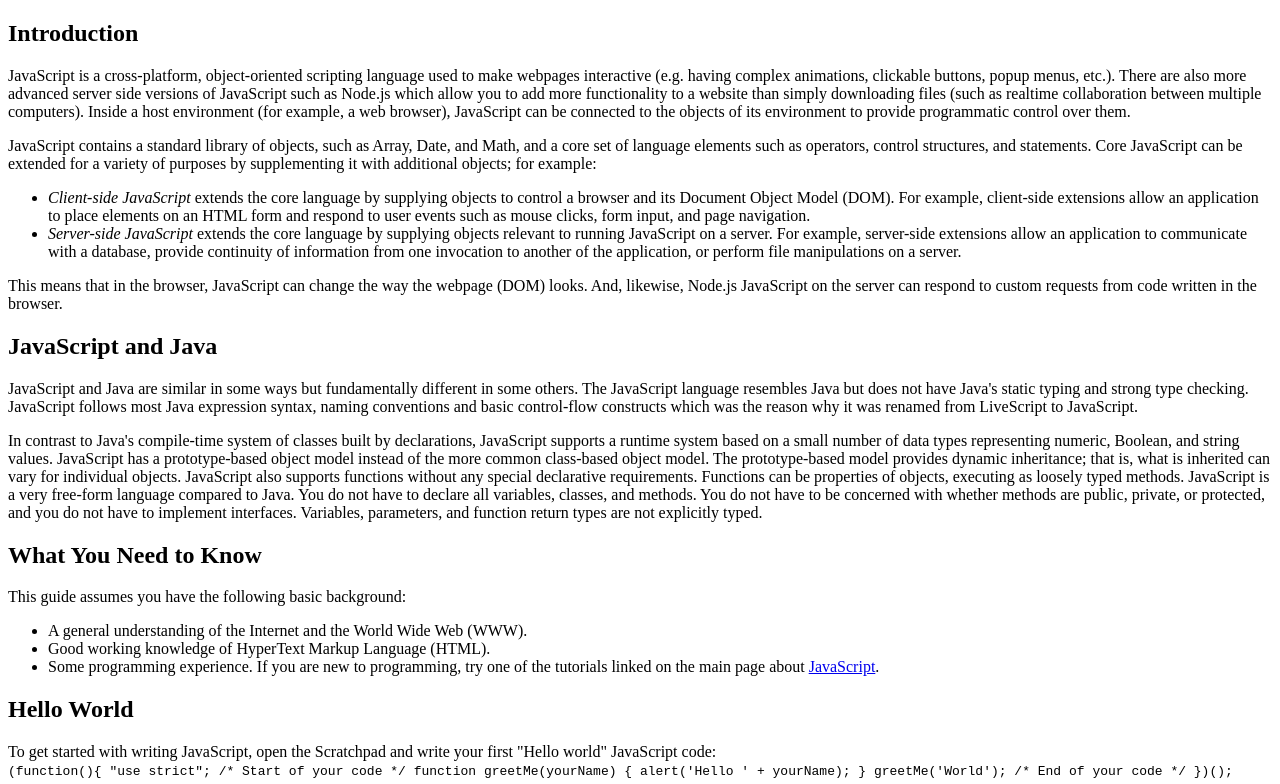
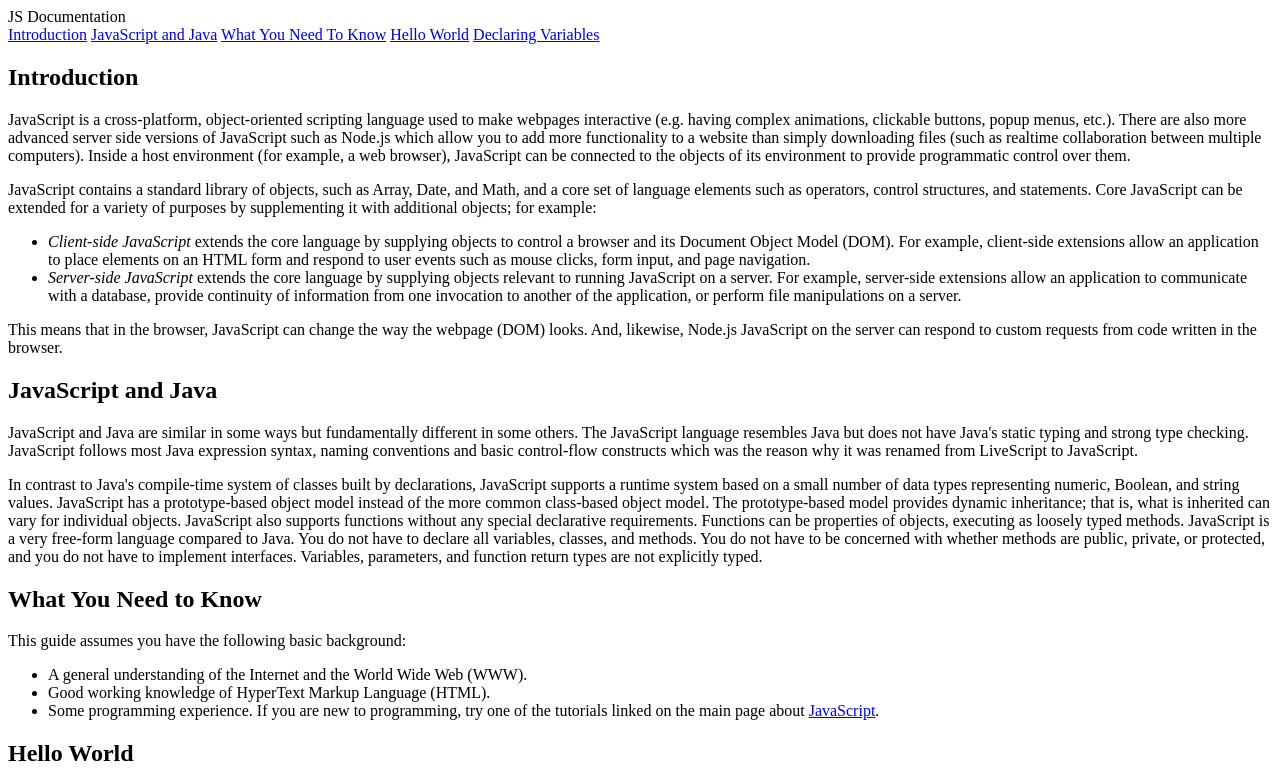
Before and after one commit to leni1/technical-doc-ui, a plain HTML site: page index.html in a window 1280 px wide. Shown: the top 784 px of the page. Drawn offline with Linux system fonts and the light colour scheme.

Commit message:
ft: Add navigation bar to home page
Added navigation bar to the home page and modified the page
content.

```diff
--- a/index.html
+++ b/index.html
@@ -7,6 +7,15 @@
     <title>JavaScript Technical Documentation</title>
 </head>
 <body>
+    <div class="container">
+        <nav id="navbar">
+            <header>JS Documentation</header>
+            <a href="#introduction">Introduction</a>
+            <a href="#javascript_java">JavaScript and Java</a>
+            <a href="#what_you_need_to_know">What You Need To Know</a>
+            <a href="#hello_world">Hello World</a>
+            <a href="#declaring_variables">Declaring Variables</a>
+        </nav>
         <main id="main-doc">
             <section class="main-section" id="introduction">
                 <h1>Introduction</h1>
@@ -21,7 +30,7 @@
                 </ul>
                 <p>This means that in the browser, JavaScript can change the way the webpage (DOM) looks. And, likewise, Node.js JavaScript on the server can respond to custom requests from code written in the browser.</p>
             </section>
-        <section class="main-section" id="javascript_java_section">
+            <section class="main-section" id="javascript_java">
                 <h1>JavaScript and Java</h1>
                 <p>
                     JavaScript and Java are similar in some ways but fundamentally different in some others. The JavaScript language resembles Java but does not have Java's static typing and strong type checking. JavaScript follows most Java expression syntax, naming conventions and basic control-flow constructs which was the reason why it was renamed from LiveScript to JavaScript.
@@ -53,7 +62,6 @@
                             function greetMe(yourName) {
                                 alert('Hello ' + yourName);
                             }
-
                             greetMe('World');
                             /* End of your code */
                         })();
@@ -81,5 +89,6 @@
                 </code>
             </section>
         </main>
+    </div>
 </body>
 </html>
```
Lines whose indentation alone changed are shown as unchanged.
